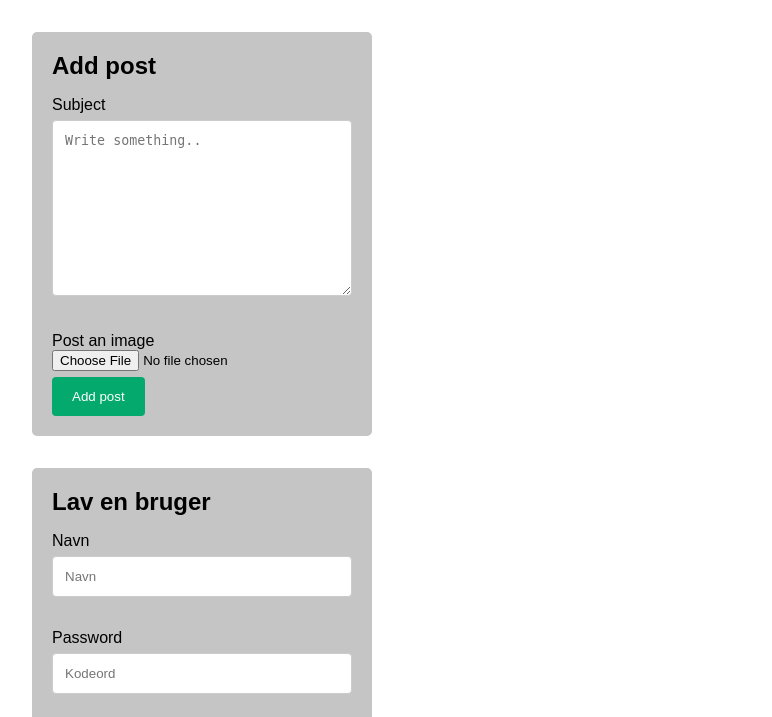
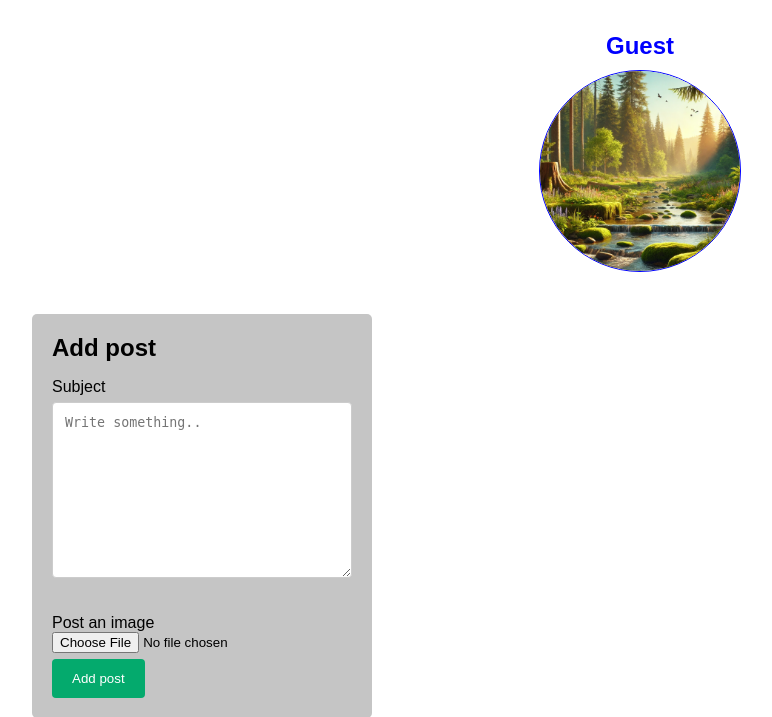
Before and after one commit to Mads252/Ripple, a PHP site: page / in a window 1280 px wide. Shown: the part 46-763 px from the top of the page, without its empty margins (0-772 px from the left). Run offline with PHP 8.4, Linux system fonts and the light colour scheme; a stand-in replaces the project's code that opens the database connection.

Commit message:
psush fra oskar

```diff
--- a/index.php
+++ b/index.php
@@ -2,6 +2,7 @@
     session_start();
     require "settings/config.php";
     require_once "templates/header.php";
+    require_once "templates/profileComponent.php";
 
     $username = isset($_SESSION['useruniqueId']) ? $_SESSION['useruniqueId'] : 'Guest';
     $loggedin = isset($_SESSION['useruniqueId']) ? true : false;
@@ -49,6 +50,9 @@
 </head>
 <body>
         <?php renderNavBar($username, $loggedin)?>
+        <section class="container">
+            <?php profileComponent($username, $loggedin)?>
+        </section>
 
         <form class="formContainer" action="index.php" method="post" enctype="multipart/form-data">
             <h2>Add post</h2>
--- a/styles/styles.css
+++ b/styles/styles.css
@@ -15,6 +15,25 @@ h1, h2, h3, p {
 
 .container {
     margin: var(--dimensions);
+}
+
+/* ------------------------------- Homepage ------------------------------- */
+.profileBanner {
+    display: flex;
+    flex-direction: column;
+    justify-content: center;
+    align-items: center;
+}
+
+.homeProfileText {
+    color: blue;
+}
+
+.profileBannerImage {
+    margin: 10px;
+    border-radius: 50%;
+    border: 1px solid blue;
+    width: 200px;
 }
 
 /* ------------------------------- NAVBAR ------------------------------- */
--- /dev/null
+++ b/templates/profileComponent.php
@@ -0,0 +1,14 @@
+<?php
+    session_start();
+
+    require_once "settings/config.php";
+
+    function profileComponent($username, $loggedin){
+        ?>
+        <div class="profileBanner">
+            <h2 class="homeProfileText"><?php echo $username ?></h2>
+            <img src="./images/image1.png" class="profileBannerImage"/>
+         </div>
+    <?php
+    }
+?>
```
